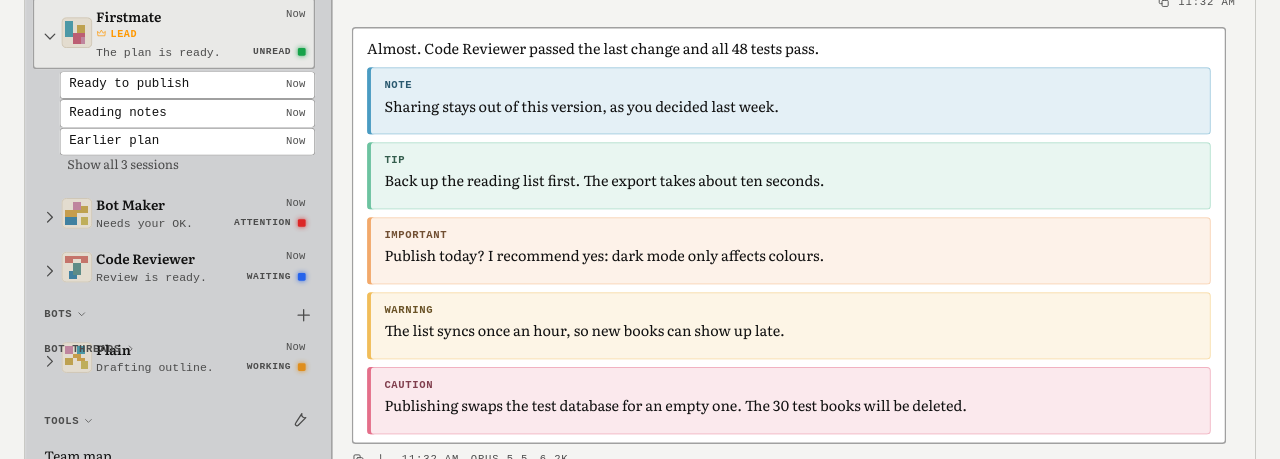
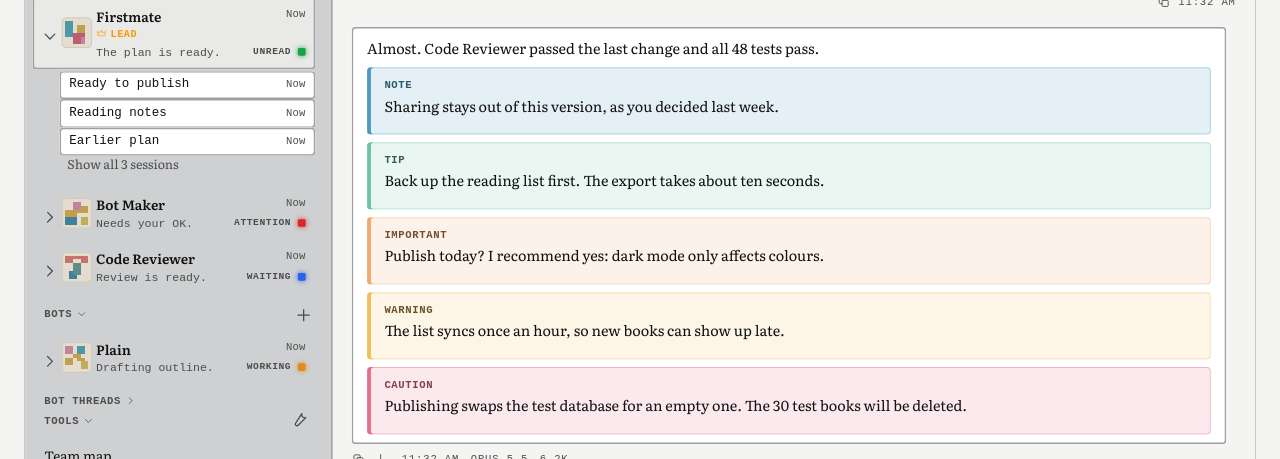
Before and after one commit to Build-Pilled/BYOH, a plain HTML site: page ui-specifications/choice/index.html in a window 1280 px wide. Shown: the part 336-795 px from the top of the page. Drawn offline with Linux system fonts and the light colour scheme; a web font is replaced by a local one.

Commit message:
Keep the sample sidebar sections clear and session rules tokenized

```diff
--- a/ui-specifications/choice/app.js
+++ b/ui-specifications/choice/app.js
@@ -164,7 +164,7 @@ var botVariants=roles.botRow.variants.filter(function(v){return v.rect.width===2
 $$('#stage .brow').slice(1).forEach(function(e,i){e.style.top=botVariants[i].rect.y+'px'});
 $('#stage .head[style*="386px"]').style.top='445px';
 $('#stage .a.lbl[style*="386px"]').style.top='445px';
-$('#stage .more').style.top='289px';
+$('#stage .more').style.top='289px';$('#stage .head[style*="481px"]').style.top='535px';
 var firstSession=$('#stage .sess');firstSession.style.top='200.5px';firstSession.style.height='29.5px';
 ['Reading notes','Earlier plan'].forEach(function(name,i){var e=firstSession.cloneNode(true);e.setAttribute('aria-label','Session: '+name);e.style.top=(230+i*29.5)+'px';e.querySelector('.t').textContent=name;firstSession.parentNode.append(e)});
 
--- a/ui-specifications/choice/stage.css
+++ b/ui-specifications/choice/stage.css
@@ -42,7 +42,7 @@
 .leadb{display:inline-flex;align-items:center;gap:4px;font:var(--lbl-fw) 10.5px/16px var(--ff-label);letter-spacing:var(--lbl-ls);text-transform:uppercase;font-feature-settings:var(--lbl-feat);color:var(--badge)}
 .leadb svg.i{width:11px;height:11px}
 .brow .leadb{position:absolute;left:66px;top:30px;width:70px;height:16px}
-.sess{left:36px;top:201px;width:266px;height:29px;border-radius:var(--radius-control);background:var(--surface);box-shadow:inset 0 0 0 1px var(--rule);display:flex;align-items:center;padding:0 10px;gap:8px;color:var(--text);font:var(--fw-ui) 13px/20px var(--ff-data);font-feature-settings:var(--data-feat)}
+.sess{left:36px;top:201px;width:266px;height:29px;border-radius:var(--radius-control);background:var(--surface);box-shadow:inset 0 0 0 var(--rule-control) var(--rule);display:flex;align-items:center;padding:0 10px;gap:8px;color:var(--text);font:var(--fw-ui) 13px/20px var(--ff-data);font-feature-settings:var(--data-feat)}
 .sess .t{flex:1;min-width:0}
 .more{left:44px;top:233px;color:var(--muted);font:var(--fw-ui) 13px/18px var(--ff-ui);width:200px;height:18px}
 .tool{left:8px;width:304px;height:33px;display:flex;align-items:center;padding:0 12px;gap:10px;border-radius:var(--radius-control);font:var(--fw-ui) var(--fs-tool)/24px var(--ff-ui);letter-spacing:var(--body-ls);color:var(--text)}
```
